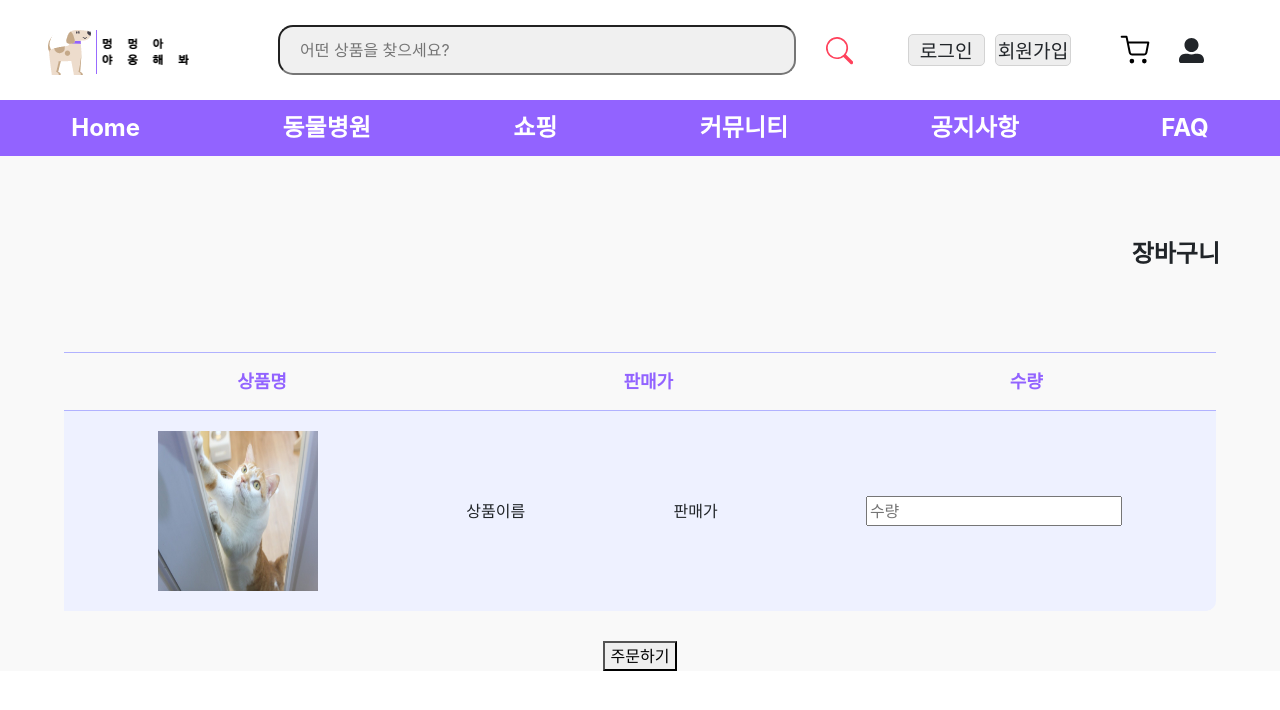
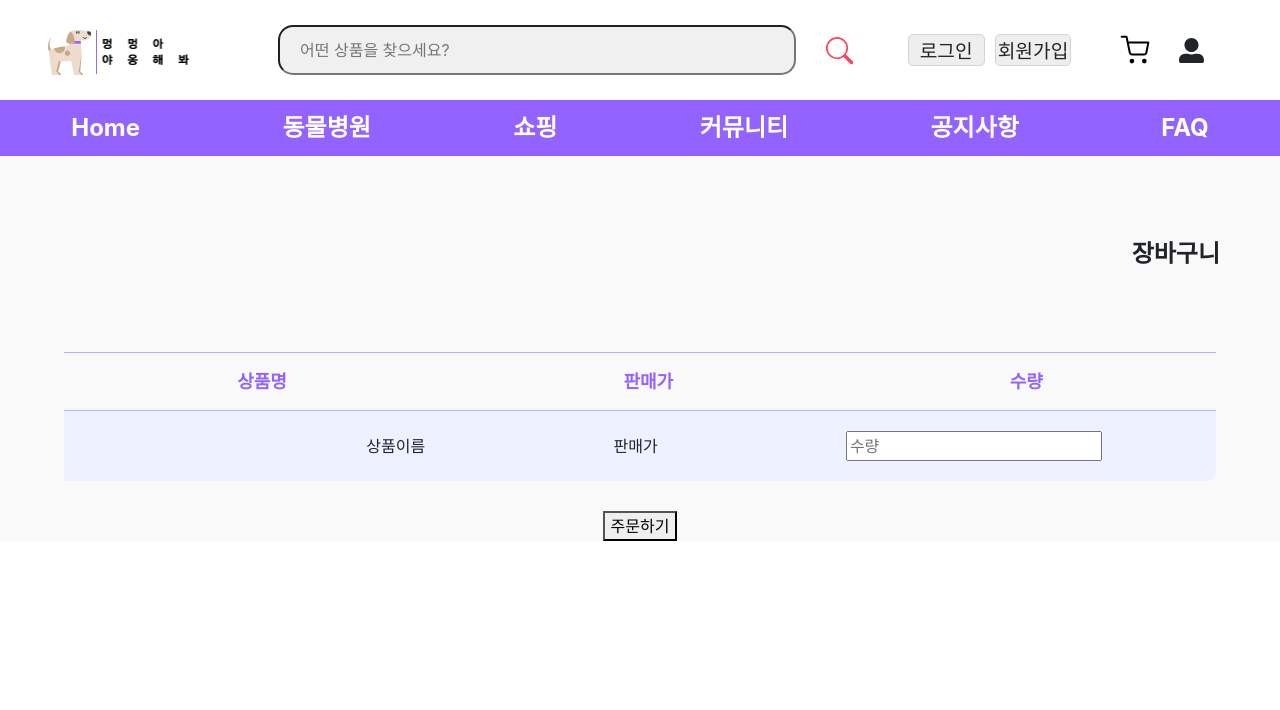
Before and after one commit to codestates-seb/-seb39_main_003-, a React (Create React App) app in the folder client/: page /mypage/cart in a window 1280 px wide. Shown: the top 710 px of the page. Built offline with nearby package versions, Linux system fonts and the light colour scheme; the HTML template or start-up script is replaced by a standard one.

Commit message:
장바구니 설정 진행중

```diff
--- a/client/src/pages/MyPage/Category/Cart.js
+++ b/client/src/pages/MyPage/Category/Cart.js
@@ -85,7 +85,10 @@ const Wrapper = styled.div`
 .orderbutton{}
 `
 
-function Cart() {
+function Cart( {cart, setCart, convertPrice} ) {
+
+
+
   return (
     <Wrapper>
         <div className='cartterritory'>
@@ -103,7 +106,7 @@ function Cart() {
                 {/* 장바구니 본문 */}
                 <div className='cartBox'>
                     <span className='cartimgs'>
-                        <img className='cartimg' src={Cat}/>
+                        {/* <img className='cartimg' src={Cat}/> */}
                     </span>
                     <span className='cartname'>상품이름</span>
                     <span className='cartprice'>판매가</span>
```
